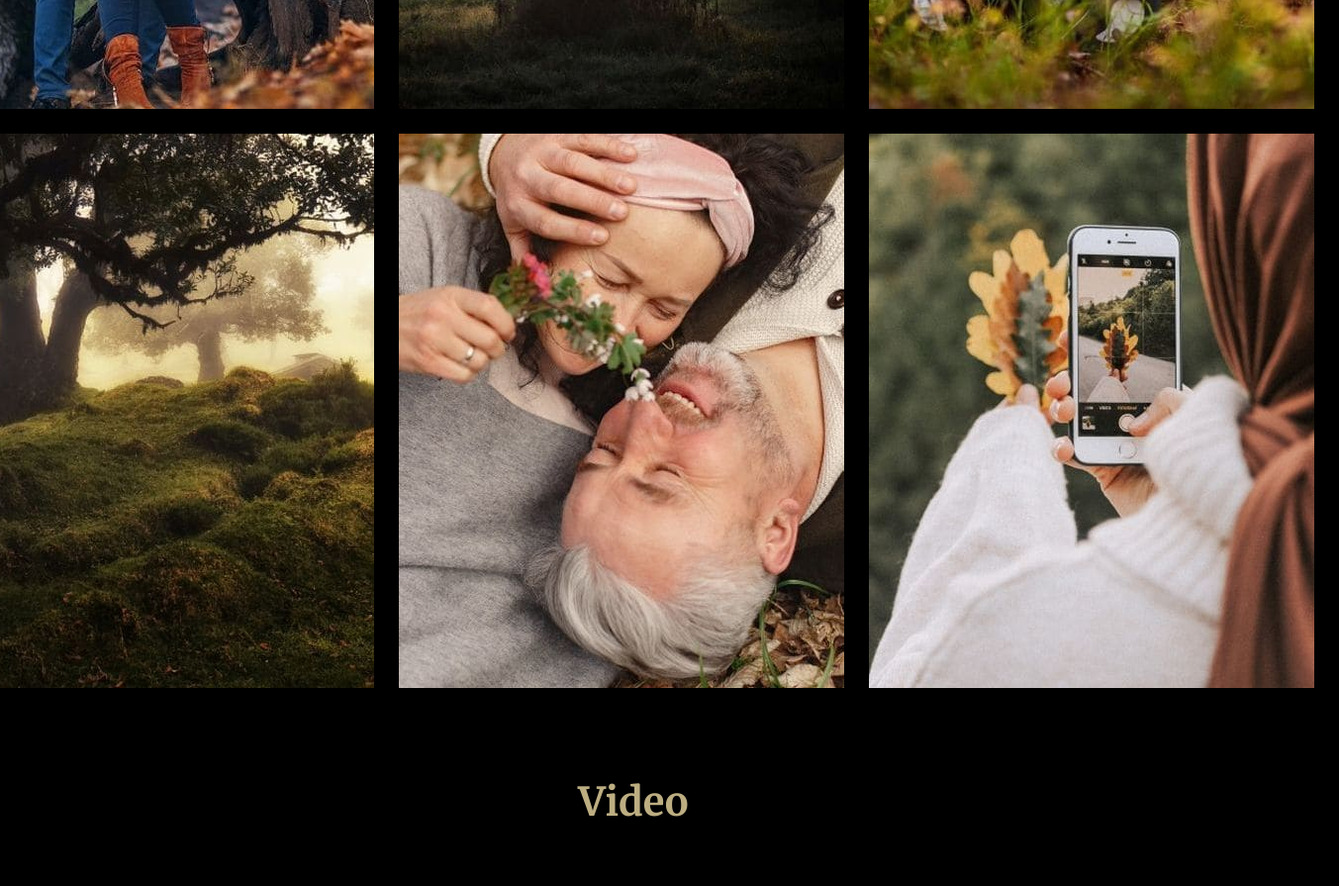
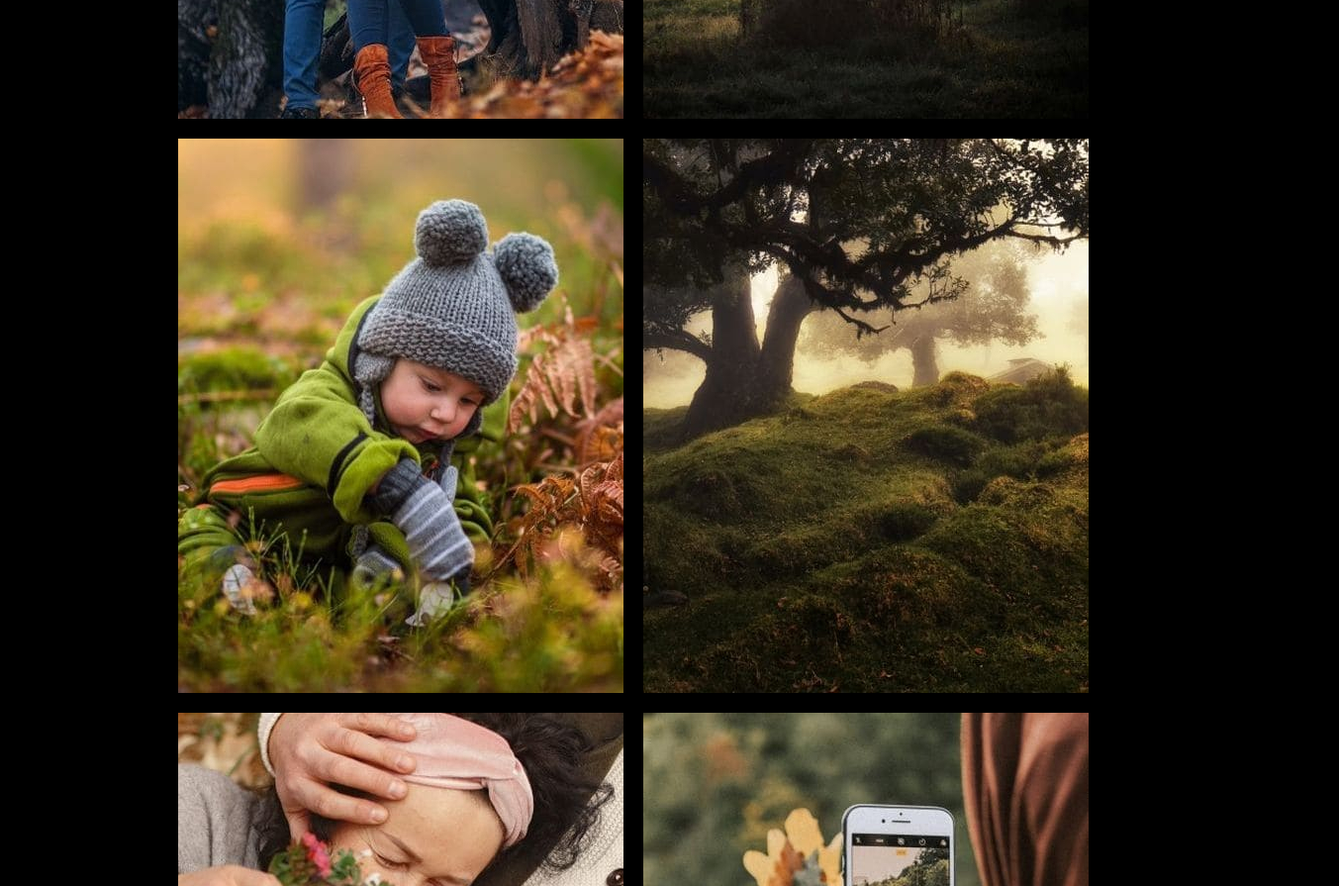
Before and after one commit to alexanderkrasavin/Portfolio, a plain HTML site: page index.html in a window 1280 px wide. Shown: the part 2120-3015 px from the top of the page at 99% size, 1353 px wide, since content can reach past the window. Drawn offline with Linux system fonts and the light colour scheme.

Commit message:
fixed bugs

```diff
--- a/CSS/style.css
+++ b/CSS/style.css
@@ -158,9 +158,10 @@ h2{
     display: flex;
     justify-content: center;
     text-align: center;
+    flex-wrap: wrap;
 }
 .portfolio__images-row__image{
-    padding-right: 25px;
+    padding: 10px;
 }
 .section-video__video{
     height: 705px;
--- a/index.html
+++ b/index.html
@@ -74,8 +74,6 @@
                     <img src="assets/images/portfolio-img.jpg" alt="" class="portfolio__images-row__image">
                     <img src="assets/images/portfolio-img2.jpg" alt="" class="portfolio__images-row__image">
                     <img src="assets/images/portfolio-img3.jpg" alt="" class="portfolio__images-row__image">
-                </div>
-                <div class="portfolio__images-row">
                     <img src="assets/images/portfolio-img4.jpg" alt="" class="portfolio__images-row__image">
                     <img src="assets/images/portfolio-img5.jpg" alt="" class="portfolio__images-row__image">
                     <img src="assets/images/portfolio-img6.jpg" alt="" class="portfolio__images-row__image">
```
